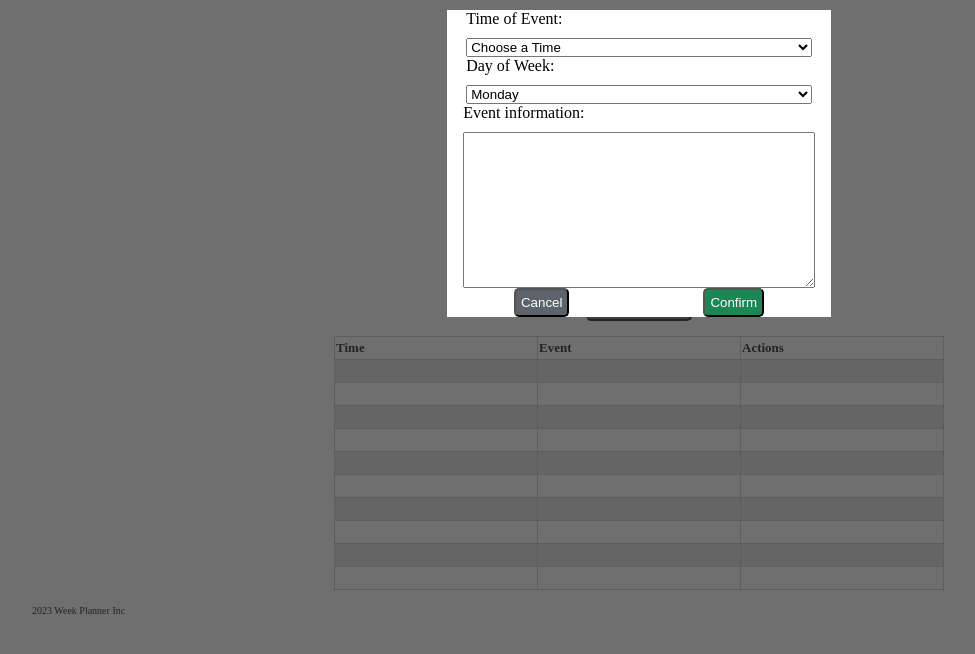
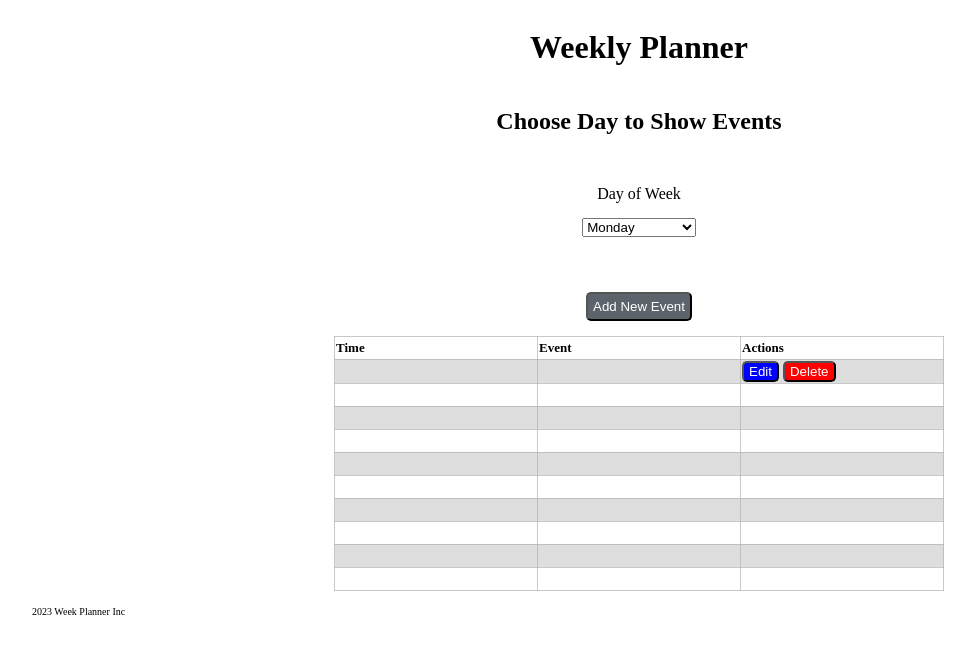
Before and after one commit to khanhnguyenq/week-planner, a plain HTML site: page index.html in a window 1280 px wide. Shown: the whole page, without its empty margins (1-976 px from the left). Drawn offline with Linux system fonts and the light colour scheme.

Commit message:
Added edit and delete buttons with css styling

```diff
--- a/index.html
+++ b/index.html
@@ -42,7 +42,10 @@
             <tr>
               <td></td>
               <td></td>
-              <td></td>
+              <td>
+                <button class="edit">Edit</button>
+                <button class="delete">Delete</button>
+              </td>
             </tr>
             <tr>
               <td></td>
@@ -93,10 +96,10 @@
         </table>
       </div>
       <footer>2023 Week Planner Inc</footer>
-      <div class="container hidden overlay">
+      <div class="row container overlay hidden">
         <div class="modal-container">
           <div class="row row-column-modal">
-          <label for="time">Time of Event:</label>
+          <label class="margin-top-10" for="time">Time of Event:</label>
           <select name="time" id="time" class="width-90">
             <option value="default">Choose a Time</option>
             <option value="0600">0600</option>
@@ -108,7 +111,7 @@
           </select>
         </div>
         <div class="row row-column-modal">
-        <label for="weekday-modal">Day of Week:</label>
+        <label class="margin-top-10" for="weekday-modal">Day of Week:</label>
         <select name="weekday" id="weekday-modal" class="width-90">
           <option value="monday">Monday</option>
           <option value="tuesday">Tuesday</option>
@@ -120,7 +123,7 @@
         </select>
       </div>
       <div class="row row-column-modal">
-        <label for="information">Event information:</label>
+        <label class="margin-top-10" for="information">Event information:</label>
         <textarea name="information" class="width-90" id="information" cols="30" rows="10"></textarea>
       </div>
       <div class="row space-around">
--- a/styles.css
+++ b/styles.css
@@ -1,6 +1,6 @@
-/* .hidden {
-  display: none;
-} */
+.hidden {
+  display: none !important;
+}
 
 .container {
   width: 100%;
@@ -10,6 +10,7 @@
   display: flex;
   flex-wrap: wrap;
   justify-content: center;
+  align-content: center;
 }
 
 .row-to-column {
@@ -58,7 +59,6 @@ footer {
   flex-direction: column;
   align-content: center;
   position: relative;
-  gap: 10px;
   background-color: white;
 }
 
@@ -67,6 +67,7 @@ footer {
   background-color: #5c636a;
   border-radius: 5px;
   padding: 5px;
+  margin: 10px 0;
 }
 
 .confirm {
@@ -74,6 +75,7 @@ footer {
   background-color: #1c8755;
   border-radius: 5px;
   padding: 5px;
+  margin: 10px 0;
 }
 
 .space-around {
@@ -83,7 +85,7 @@ footer {
 }
 
 .overlay {
-  background: rgb(50, 50, 50, 0.7);
+  background: rgb(50, 50, 50, 0.5);
   position: absolute;
   top: 0;
   bottom: 0;
@@ -92,7 +94,7 @@ footer {
 }
 
 .modal-container {
-  width: 30%;
+  width: 211px;
   padding: 10px;
   margin: 0 auto;
 }
@@ -100,3 +102,21 @@ footer {
 .width-90 {
   width: 90%;
 }
+
+.margin-top-10 {
+  margin-top: 10px;
+}
+
+.edit {
+  color: #fff;
+  background-color: blue;
+  padding: 1px 5px;
+  border-radius: 5px;
+}
+
+.delete {
+  color: #fff;
+  background-color: red;
+  padding: 1px 5px;
+  border-radius: 5px;
+}
```
